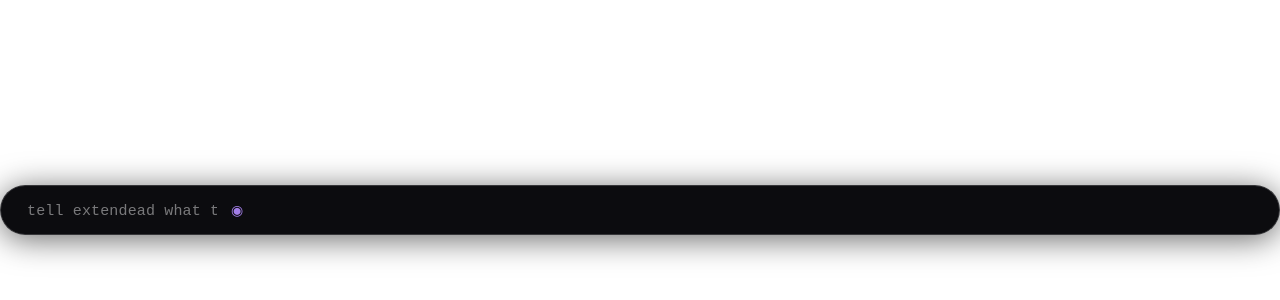
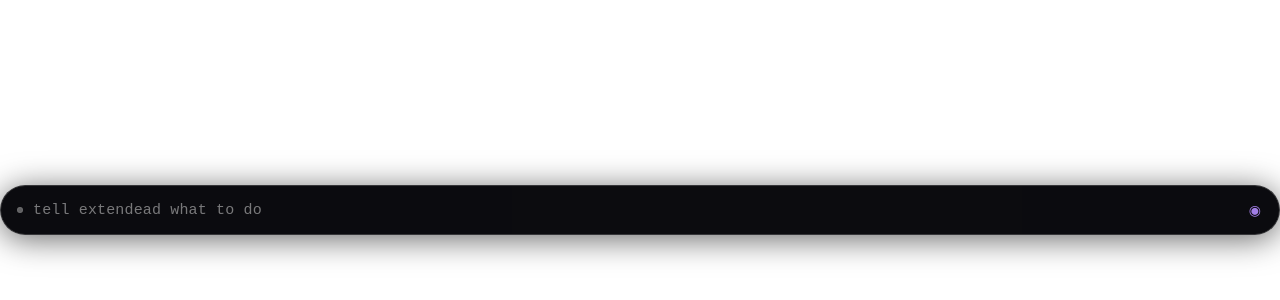
Before and after one commit to Kotoamatsukami-mac/Extendead, a React (Vite) app: page / in a window 1280 px wide. Shown: the part 190-490 px from the top of the page. Built offline with nearby package versions, Linux system fonts and the light colour scheme.

Commit message:
fix(ui): align LoungeStrip CSS with marker/ghost/prediction layout

```diff
--- a/src/components/LoungeStrip.css
+++ b/src/components/LoungeStrip.css
@@ -27,7 +27,7 @@
     #ff0080
   );
   opacity: 0;
-  z-index: -1;
+  z-index: 0;
   transition: opacity 0.3s ease;
   animation: evil-rainbow-spin 4s linear infinite;
 }
@@ -38,8 +38,12 @@
 }
 
 @keyframes evil-rainbow-spin {
-  from { transform: rotate(0deg); }
-  to   { transform: rotate(360deg); }
+  from {
+    transform: rotate(0deg);
+  }
+  to {
+    transform: rotate(360deg);
+  }
 }
 
 .lounge-strip__inner {
@@ -55,24 +59,52 @@
   z-index: 1;
 }
 
-.lounge-strip__icon {
-  font-size: 14px;
-  color: var(--text-secondary);
+.lounge-strip__marker {
+  width: 6px;
+  height: 6px;
+  border-radius: 999px;
   flex-shrink: 0;
-  line-height: 1;
-  transition: color 0.2s;
+  background: rgba(255, 255, 255, 0.35);
+  box-shadow: 0 0 0 1px rgba(255, 255, 255, 0.08) inset;
 }
 
-.lounge-strip--loading .lounge-strip__icon {
-  color: var(--text-primary);
-  animation: spin 1s linear infinite;
+.lounge-strip--active .lounge-strip__marker {
+  background: rgba(255, 255, 255, 0.55);
 }
 
-@keyframes spin {
-  to { transform: rotate(360deg); }
+.lounge-strip__input-shell {
+  position: relative;
+  flex: 1;
+  min-width: 0;
+  height: 100%;
+  display: flex;
+  align-items: center;
+}
+
+.lounge-strip__ghost {
+  position: absolute;
+  inset: 0;
+  display: flex;
+  align-items: center;
+  font-family: var(--font-mono);
+  font-size: 15px;
+  font-weight: 400;
+  letter-spacing: 0.01em;
+  pointer-events: none;
+  white-space: pre;
+}
+
+/* Keep ghost aligned without double-rendering the typed part */
+.lounge-strip__ghost-typed {
+  color: transparent;
+}
+
+.lounge-strip__ghost-tail {
+  color: rgba(255, 255, 255, 0.22);
 }
 
 .lounge-strip__input {
+  width: 100%;
   flex: 1;
   background: transparent;
   border: none;
@@ -83,6 +115,7 @@
   color: var(--text-primary);
   caret-color: rgba(255, 255, 255, 0.8);
   letter-spacing: 0.01em;
+  padding: 0;
 }
 
 .lounge-strip__input::placeholder {
@@ -91,6 +124,23 @@
 
 .lounge-strip__input:disabled {
   opacity: 0.6;
+}
+
+.lounge-strip__meta {
+  display: flex;
+  align-items: center;
+  gap: 10px;
+  flex-shrink: 0;
+}
+
+.lounge-strip__hint {
+  font-family: var(--font-mono);
+  font-size: 11px;
+  color: rgba(255, 255, 255, 0.35);
+  padding: 2px 6px;
+  border-radius: 8px;
+  border: 1px solid rgba(255, 255, 255, 0.08);
+  background: rgba(255, 255, 255, 0.03);
 }
 
 .lounge-strip__pin {
@@ -102,7 +152,7 @@
   padding: 4px;
   flex-shrink: 0;
   line-height: 1;
-  border-radius: 4px;
+  border-radius: 8px;
   transition: color 0.15s, background 0.15s;
 }
 
```
